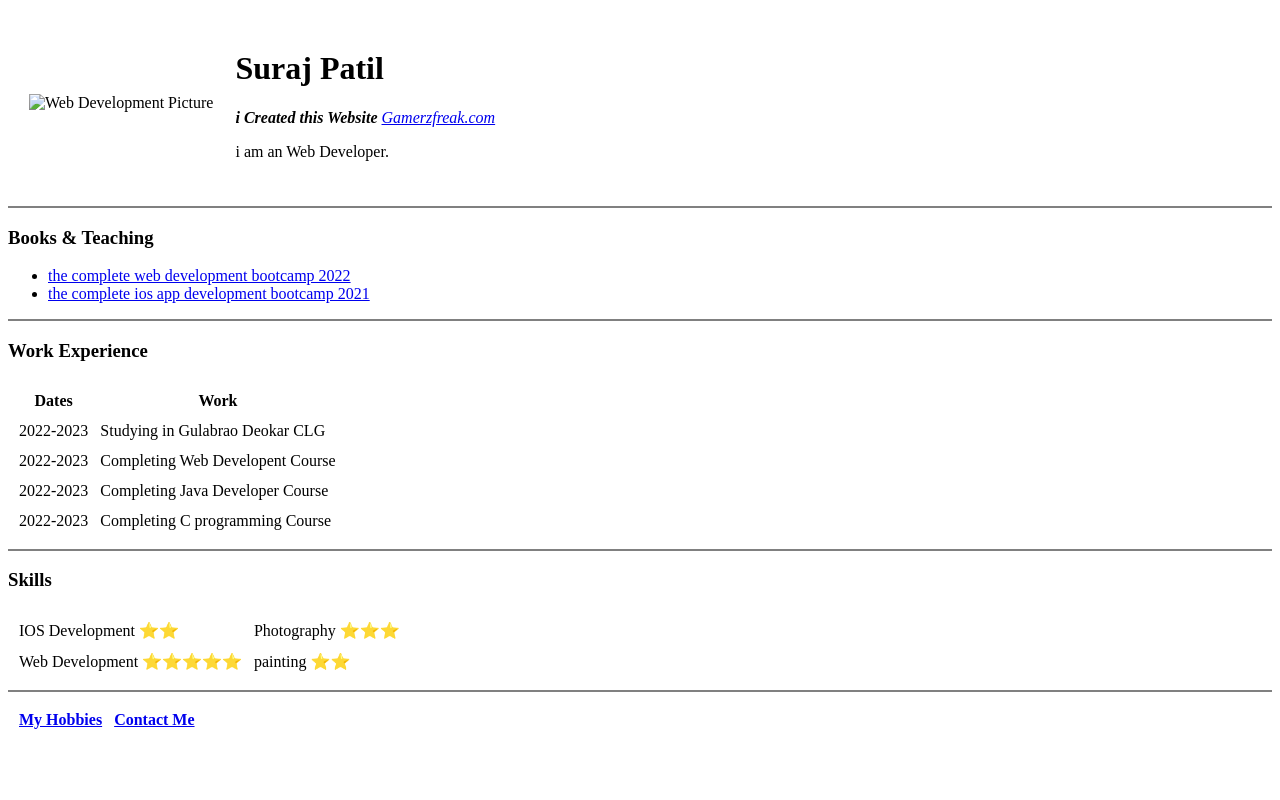
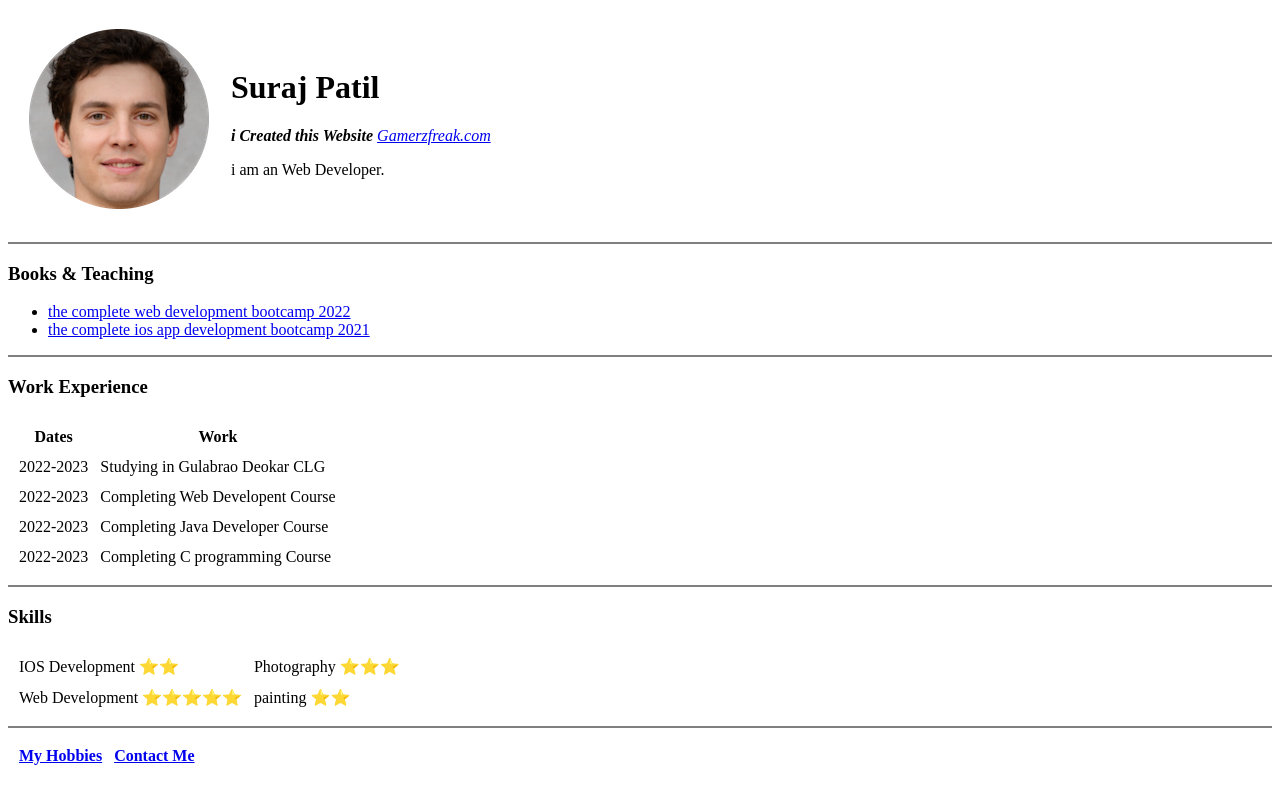
Before and after one commit to surajpatil05/first-webpage, a plain HTML site: page index.html in a window 1280 px wide. Drawn offline with Linux system fonts and the light colour scheme.

Commit message:
Update index.html

```diff
--- a/index.html
+++ b/index.html
@@ -12,7 +12,7 @@
 
      <table cellspacing="20" >
        <tr>
-         <td><img src="images/Passport-photo.jpg" alt="Web Development Picture"></td>
+         <td><img src="first-webpage/images/fake-human-circle-img.png" alt="Web Development Picture"></td>
          <td><h1>Suraj Patil</h1>
           <p><em><strong>i Created this Website&nbsp;</strong><a href="https://gamerzfreak.wordpress.com/">Gamerzfreak.com</a></em></p>
           <p>i am an Web Developer.</p></td>
```
